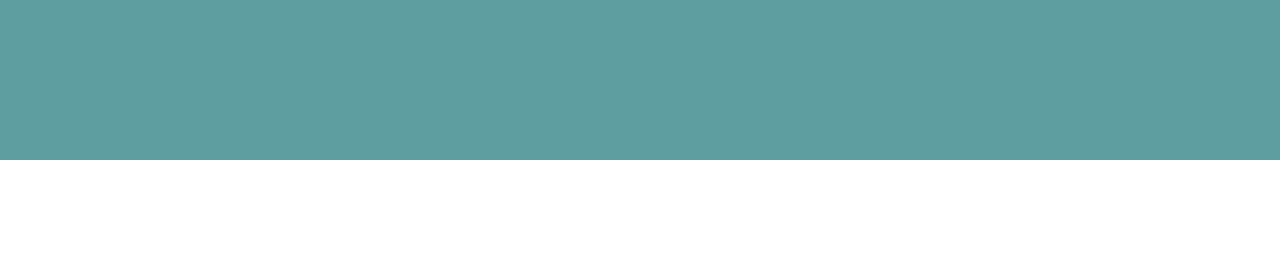
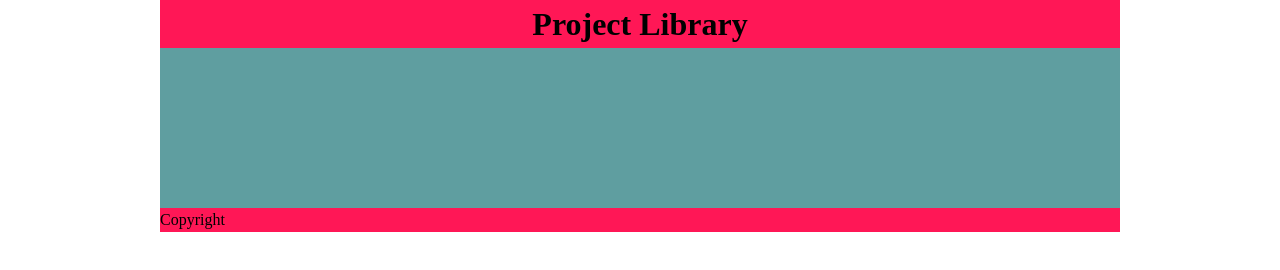
Before and after one commit to carlos0716/project-library, a plain HTML site: page index.html in a window 1280 px wide. Drawn offline with Linux system fonts and the light colour scheme.

Commit message:
header, footer, .card-container, .main-container added

```diff
--- a/index.html
+++ b/index.html
@@ -8,20 +8,21 @@
     <script src="main.js" defer></script>
 </head>
 <body>
+    <div class="main-container">
         <header class="header">
-
+            <h1>Project Library</h1>
         </header>
         <section class="main-section">
             <div class="btn-container">
 
             </div>
-        <div id="card-container">
-
+            <div class="card-container" id="card-container">
             </div>
 
         </section>
         <footer class="footer">
-
+            <p>Copyright</p>
         </footer>
+    </div>
 </body>
 </html>
```
Lines whose indentation alone changed are shown as unchanged.
